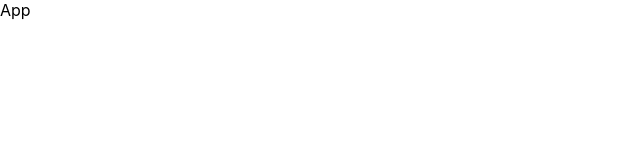
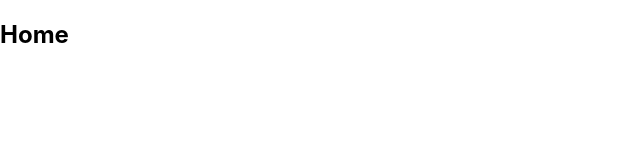
Before and after one commit to mraltun/mern-fs-workout-auth-app, a React (Create React App) app in the folder frontend/: page / in a window 1280 px wide. Shown: the top 160 px of the page, without its empty margins (0-640 px from the left). Built offline with nearby package versions, Linux system fonts and the light colour scheme.

Commit message:
Added Home page and basic routes

```diff
--- a/frontend/src/App.jsx
+++ b/frontend/src/App.jsx
@@ -1,7 +1,19 @@
 import React from "react";
+import { BrowserRouter, Routes, Route } from "react-router-dom";
+import Home from "./pages/Home";
 
 const App = () => {
-  return <div>App</div>;
+  return (
+    <div>
+      <BrowserRouter>
+        <div className='pages'>
+          <Routes>
+            <Route path='/' element={<Home />} />
+          </Routes>
+        </div>
+      </BrowserRouter>
+    </div>
+  );
 };
 
 export default App;
--- /dev/null
+++ b/frontend/src/pages/Home.jsx
@@ -0,0 +1,11 @@
+import React from "react";
+
+const Home = () => {
+  return (
+    <div className='home'>
+      <h2>Home</h2>
+    </div>
+  );
+};
+
+export default Home;
```
